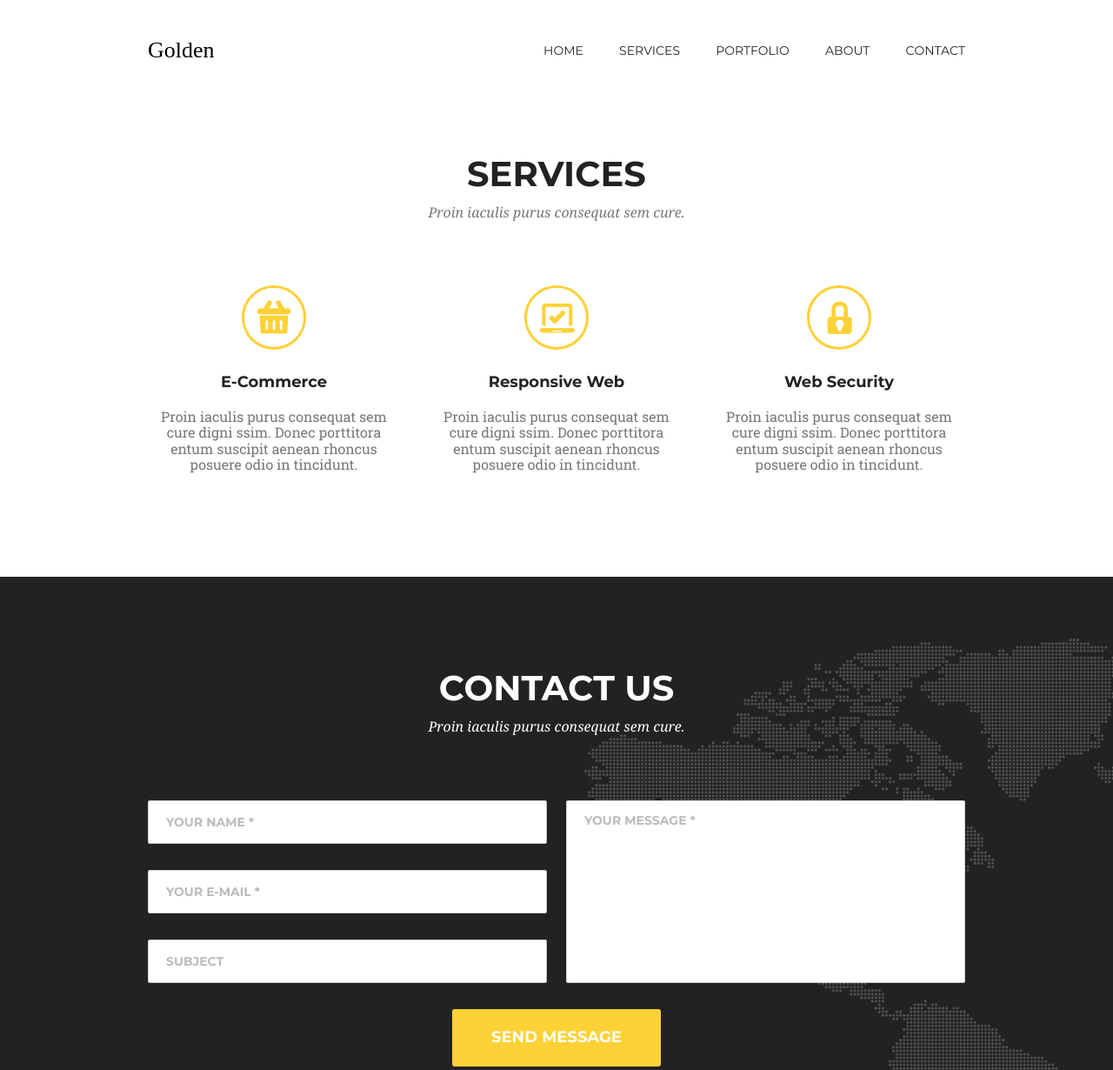
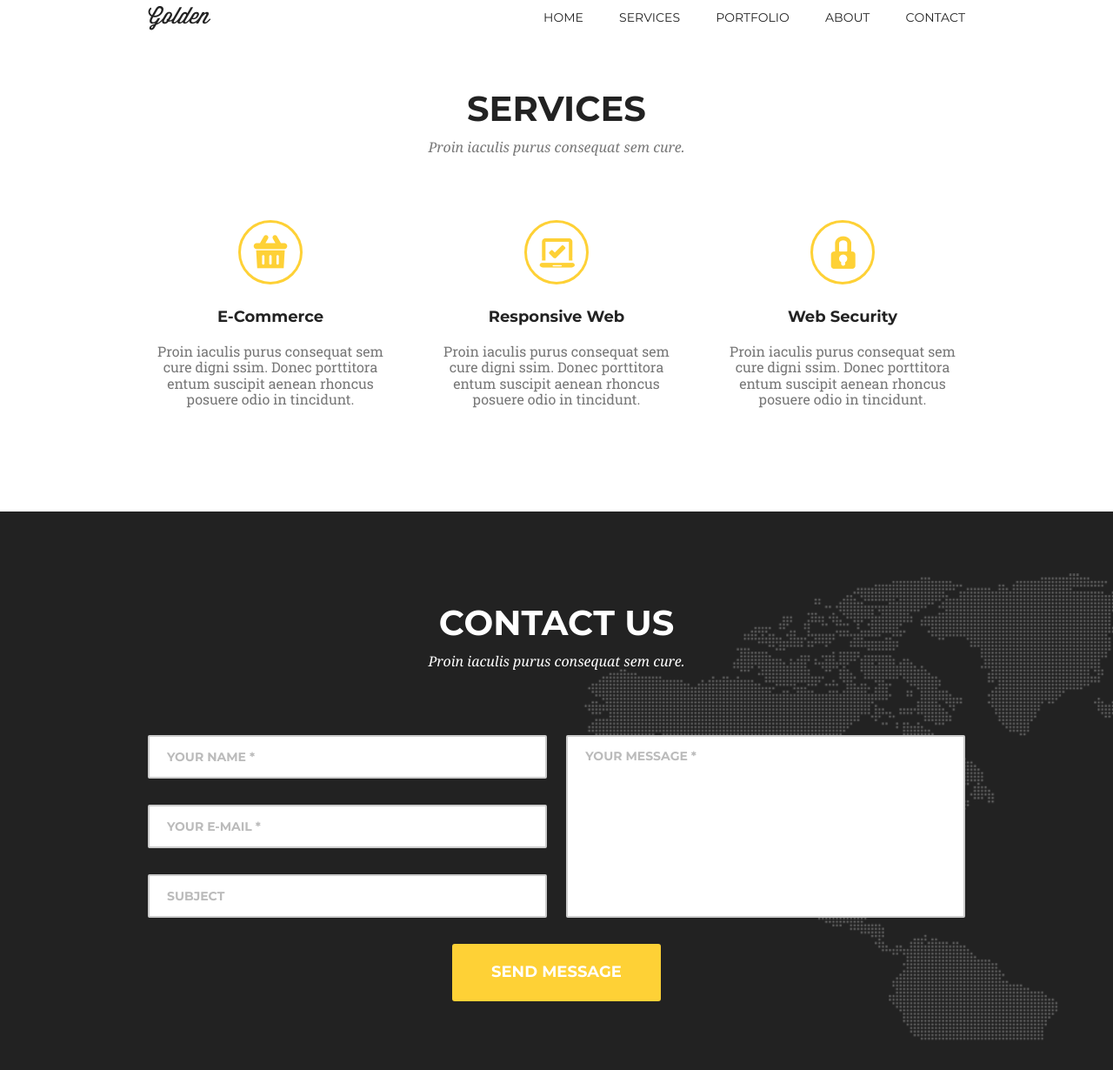
Before and after one commit to Vergilius88/Module-7, a plain HTML site: page index.html in a window 1280 px wide. Shown: the top 1230 px of the page at 87% size. Drawn offline with Linux system fonts and the light colour scheme.

Commit message:
fixed logo and conversion of widths to relative units

```diff
--- a/index.html
+++ b/index.html
@@ -58,8 +58,8 @@
             Proin iaculis purus consequat sem cure.
           </p>
           <form class="form" action="#">
-            <ul>
-              <li class="list-input">
+            <ul class="list-input">
+              <li>
                 <input
                   name="user_name"
                   required
@@ -69,7 +69,7 @@
                   placeholder="your name * "
                 />
               </li>
-              <li class="list-input">
+              <li>
                 <input
                   name="user_email"
                   required
@@ -78,7 +78,7 @@
                   placeholder="your e-mail *"
                 />
               </li>
-              <li class="list-input">
+              <li>
                 <input
                   name="userr_subject"
                   class="form-elements form-input"
--- a/styles/styles.css
+++ b/styles/styles.css
@@ -33,6 +33,13 @@
     url("../fonts/noto-serif-v8-latin-italic.woff2") format("woff2"),
     url("../fonts/noto-serif-v8-latin-italic.woff") format("woff"); /* Chrome 6+, Firefox 3.6+, IE 9+, Safari 5.1+ */
 }
+@font-face {
+  font-family: "Wisdom Script Regular";
+  font-style: normal;
+  font-weight: normal;
+  src: local("Wisdom Script Regular"),
+    url("../fonts/Wisdom Script AJ.woff") format("woff");
+}
 li {
   list-style-type: none;
   text-decoration: none;
@@ -58,7 +65,7 @@ img {
 
 .header-container {
   display: flex;
-  min-height: 116px;
+  min-height: 51%;
   justify-content: space-between;
   align-items: center;
 }
@@ -79,9 +86,10 @@ img {
   color: rgb(254, 209, 54);
 }
 .logo {
-  font-family: "sans-serif";
+  font-family: "Wisdom Script Regular";
   font-weight: normal;
   font-size: 26px;
+  color: rgb(34, 34, 34);
 }
 
 .services-section {
@@ -114,7 +122,7 @@ img {
   width: 100%;
 }
 .services-item {
-  width: 290px;
+  width: 30%;
 }
 
 .services-item::before {
@@ -175,14 +183,16 @@ img {
   justify-content: space-between;
   flex-wrap: wrap;
 }
+.list-input {
+  width: 48.8%;
+}
 .form-elements {
   font-family: "Montserrat";
   font-weight: 700;
   font-size: 14px;
   color: rgb(34, 34, 34);
-  width: 459px;
   border-style: solid;
-  border-width: 1px;
+  border-width: 2px;
   border-color: rgb(204, 204, 204);
   border-radius: 2px;
   background-color: rgb(255, 255, 255);
@@ -199,17 +209,17 @@ img {
 }
 .form-elements:required:focus:valid {
   border-color: rgb(0, 255, 0);
-  box-shadow: 0 0 8px 3px inset rgb(0, 255, 0);
 }
 .form-elements:required:focus:invalid {
   border-color: rgb(255, 0, 0);
-  box-shadow: 0 0 8px 3px inset rgb(255, 0, 0);
 }
 .form-texterea {
   padding: 14px 20px;
   resize: none;
+  width: 48.8%;
 }
 .form-input {
+  width: 100%;
   height: 50px;
 }
 
```
Also changed, not shown: fonts/Wisdom Script AJ.woff (added).
